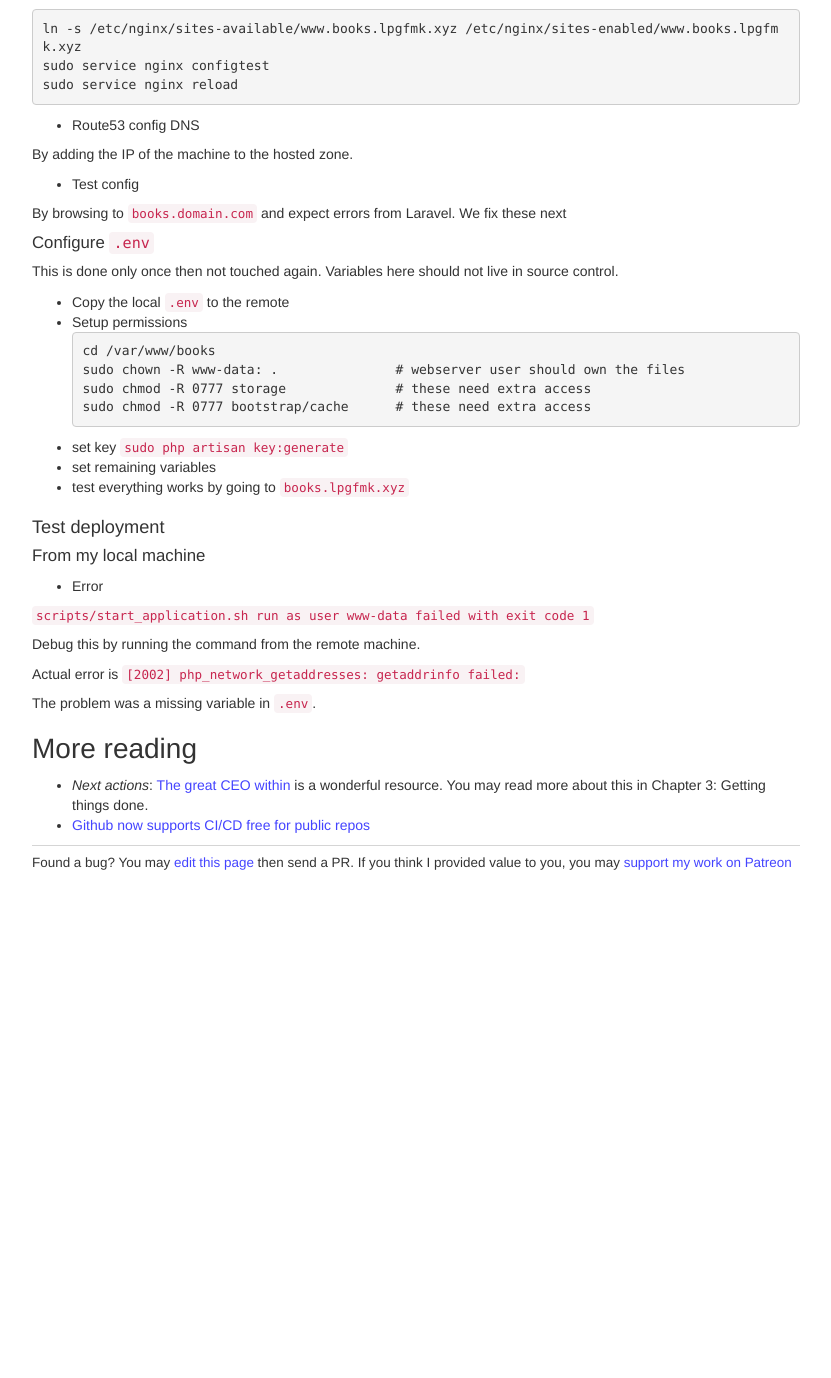
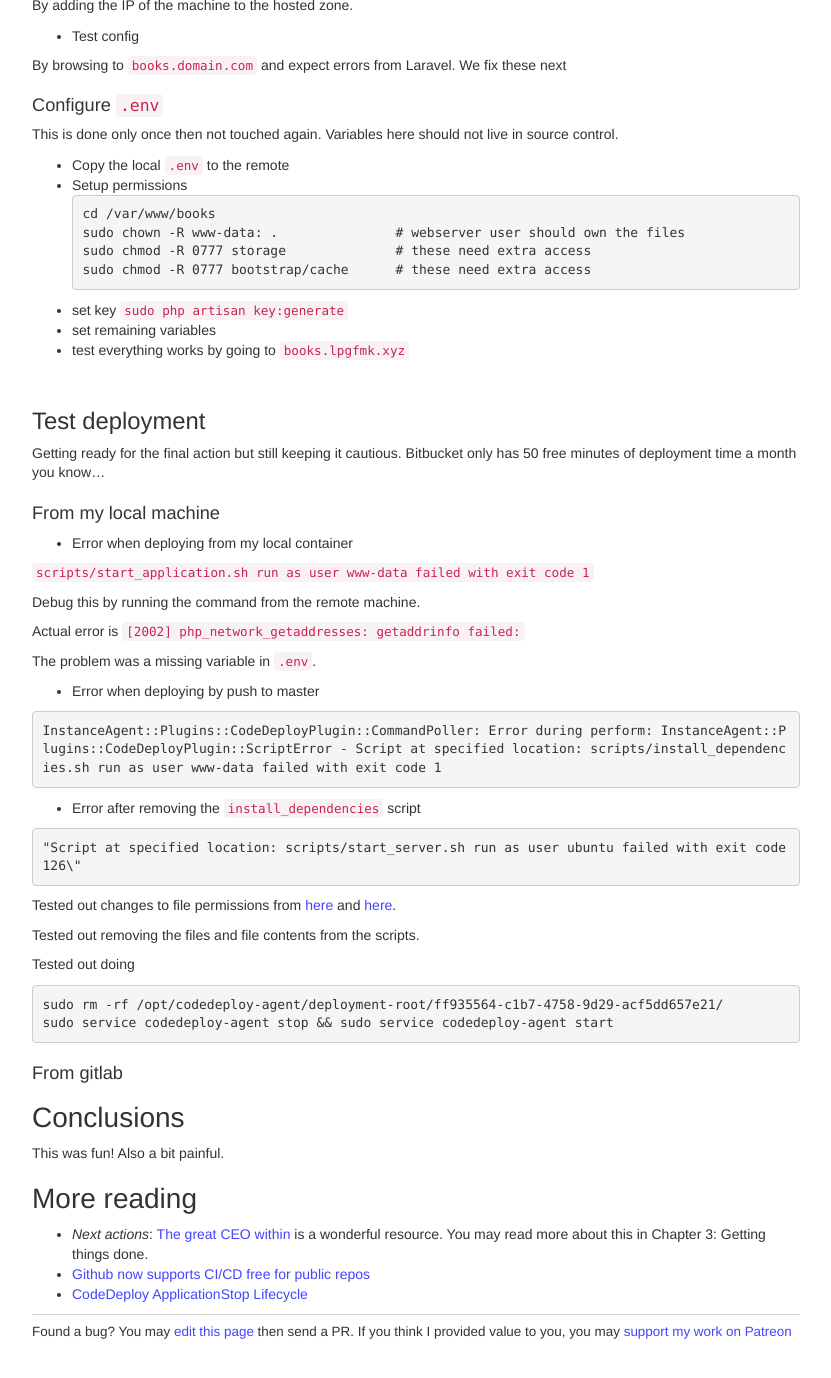
Before and after one commit to anrei0000/anrei0000.github.io, a Jekyll site: the page built from _posts/2019-08-02-implement_auto_deployment.md, in a window 1280 px wide and 1400 px high, scrolled down 8416 px. Shown: the top 1378 px of the window, without its empty margins (224-1055 px from the left). Built offline with Jekyll 4.4.1, drawn with Linux system fonts in a browser that asks for light colours; nearby versions of some CDN libraries; a style sheet for code colours, icons or effects is not loaded; before the commit the page ends 9347 px from its top, so only the background shows below that; some of the changed text lies outside the part shown.

Commit message:
- auto deployment

````diff
--- a/_posts/2019-08-02-implement_auto_deployment.md
+++ b/_posts/2019-08-02-implement_auto_deployment.md
@@ -5,9 +5,8 @@ date: 2019-08-02
 ---
 
 TL;DR I tell you the story of how I got a working CI/CD with a Laravel project, Bitbucket and AWS.
-##
 
-Overview
+# Overview
 
 * [Intro](#intro)
 * [Create AWS user](#create-aws-user)
@@ -23,7 +22,7 @@ Overview
 * [Deploy to staging](#deploy-to-staging)
 * [More reading](#more-reading)
 
-## Intro
+# Intro
 Here is my work in progress at doing CI.
 I have a brand new project called `hiring_books` which deserves its own auto install to my cloud.
 
@@ -37,14 +36,14 @@ I also find [this tutorial](https://hackernoon.com/deploy-to-ec2-with-aws-codede
 
 I'm taking the usual route of following the tutorial until my work is done or I need a new tutorial.
 
-## Create AWS user
+# Create AWS user
 I create a programmatic access user. I download and store the credentials in one of my repos.
 * Name: `bitbucket`
 
 _OnTheWay:_ Because I'm uploading secrets to git, I remember the [vault](https://www.hashicorp.com/products/vault/secrets-management) project,
 start to download it then add it to my [_next actions_](#more-reading) list.
 
-## Create a role
+# Create a role
 * Type of trusted entity: `AWS Service`
 * Service that will use this role: `EC2 service`
 * Permissions: `AWSCodeDeployFullAccess`, `AmazonS3FullAccess`
@@ -71,12 +70,12 @@ Make sure the region matches what you deploy to.
 }
 ```
 
-## Create an S3 bucket
+# Create an S3 bucket
 * Name: `codedeploy-hiring-books`
 
 For the rest, just leave the settings as they are.
 
-## Update my EC2 instance
+# Update my EC2 instance
 
 I already have 2 EC2 instances set up (one for staging, one for prod). Only thing left to do is check the IAM role attached to it.
 I realize that I already had a role defined for my instance, so now I just update my existing role with what is described in [Create a role](#create-a-role).
@@ -88,7 +87,7 @@ Since I haven't assigned an elastic IP this is expected. I remove the key from k
 _OnTheWay:_ In the mean time I am also updating to the latest `docker desktop version 2.1.0` and I can feel the anxious over what might break.
 ... Whew, all is well! Onwards.
 
-## Install CodeDeploy on Ubuntu 16.04
+# Install CodeDeploy on Ubuntu 16.04
 Following the [guide here](https://docs.aws.amazon.com/codedeploy/latest/userguide/codedeploy-agent-operations-install-ubuntu.html) looks like this
 ```bash
 sudo apt-get install ruby2.0
@@ -106,7 +105,7 @@ After the above steps I check the install
 `sudo service codedeploy-agent status`
 and I get `The AWS CodeDeploy agent is running as PID 10465` which is good.
 
-## (just in case) Uninstall CodeDeploy
+# (just in case) Uninstall CodeDeploy
 ```
 sudo apt-get remove codedeploy-agent
 sudo apt-get purge codedeploy-agent
@@ -114,7 +113,7 @@ sudo rm -rf /opt/codedeploy-agent /var/log/aws/codedeploy-agent
 ```
 I did this because it seemed there was some weird caching going on.. or at least old files being used somehow.
 
-## Setup AWS CodeDeploy
+# Setup AWS CodeDeploy
 CodeDeploy > Getting Started > Create application
 
 * Application name: `books-library`
@@ -136,7 +135,7 @@ Aaand what do you know, I can't `Create deployment group` with this on. I'll jus
 
 Whoop whoop I get green.
 
-## Setup bitbucket environment variables
+# Setup bitbucket environment variables
 After some digging around I had to find out what these are [here](https://confluence.atlassian.com/bitbucket/variables-in-pipelines-794502608.html),
 so to sum up: click account image > bitbucket settings > account variables.
 And I set the following key - value pairs:
@@ -149,7 +148,7 @@ And I set the following key - value pairs:
 * `DEPLOYMENT_GROUP_NAME` - `DG1`
 * `S3_BUCKET` - `codedeploy-hiring-books`
 
-## Build the pipeline
+# Build the pipeline
 The main steps should be the following
 * Deploy to S3
 * Tell CodeDeploy a new revision is ready
@@ -189,7 +188,7 @@ I start debugging.
 
 I update my `bitbucket-pipelines.yml` file so that there are 5 steps instead of just 1. Didn't really help. Well... let's try and build the entire thing locally first so we can debug easily.
 
-## Debug locally
+# Debug locally
 
 * Create a docker container
 
@@ -268,8 +267,7 @@ function from the variables in `codedeploy_deploy.local.py`.
 
 These is how I reset the code deploy agent on the machine.
 ```
-sudo service codedeploy-agent stop
-sudo service codedeploy-agent start
+sudo service codedeploy-agent stop && sudo service codedeploy-agent start
 ```
 
 * Error 8
@@ -320,14 +318,14 @@ files:
 
 ... of course initially it wasn't obvious, since I was originally passing `source: /index.html`
 
-## Deploy to staging
+# Deploy to staging
 The code is now getting to the machine and I'm working on getting the env right:
 
 Since this is turning out to be such a long thing, I feel that I didn't give enough warning that I'm not doing a tutorial but more of a log of my processes as I go through the code. At this point, I started the post 6 days ago.
 
 Lots of issues appear since I'm not just using new stuff but reusing (like my staging machine). This is what actually happens IRL. You don't always get to `do-release-update`, instead you get to
 
-### [Start to update php](https://www.rosehosting.com/blog/install-php-7-1-with-nginx-on-an-ubuntu-16-04-vps/)
+## [Start to update php](https://www.rosehosting.com/blog/install-php-7-1-with-nginx-on-an-ubuntu-16-04-vps/)
 
 ```
 sudo add-apt-repository ppa:ondrej/nginx-mainline
@@ -340,7 +338,7 @@ sudo apt-get install systemd
 
 Take a moment to reconsider life choices ... decide to `do-release-upgrade` up to ubuntu `16.04` then
 
-### Install `php7.2` over ubuntu 16.04
+## Install `php7.2` over ubuntu 16.04
 
 Guide used [is here](https://thishosting.rocks/install-php-on-ubuntu/)
 ```
@@ -373,11 +371,11 @@ Problem was a wrong path in `start_application.sh`.
 /var/log/aws/codedeploy-agent
 ```
 
-### Setup the project
+## Setup the project
 
 I broke this up into small chunks for easy digestion.
 
-#### Configure `mysql`
+### Configure `mysql`
 This is done once at the beginning, using this sql script
 
 ```
@@ -390,7 +388,7 @@ Then I test the connection locally `mysql -ubooks -p***`.
 
 Sidenote, I still remember the hours I spent thinking there was supposed to be an empty character between `-p` and the actual password.
 
-#### Configure webserver
+### Configure webserver
 
 * Create the file
 
@@ -444,7 +442,7 @@ By adding the IP of the machine to the hosted zone.
 
 By browsing to `books.domain.com` and expect errors from Laravel. We fix these next
 
-#### Configure `.env`
+### Configure `.env`
 This is done only once then not touched again. Variables here should not live in source control.
 * Copy the local `.env` to the remote
 * Setup permissions
@@ -458,9 +456,11 @@ sudo chmod -R 0777 bootstrap/cache      # these need extra access
 * set remaining variables
 * test everything works by going to `books.lpgfmk.xyz`
 
-### Test deployment
-#### From my local machine
-* Error
+## Test deployment
+Getting ready for the final action but still keeping it cautious. Bitbucket only has 50 free minutes of deployment time a month you know...
+
+### From my local machine
+* Error when deploying from my local container
 
 `scripts/start_application.sh run as user www-data failed with exit code 1`
 
@@ -470,8 +470,36 @@ Actual error is `[2002] php_network_getaddresses: getaddrinfo failed:`
 
 The problem was a missing variable in `.env`.
 
+* Error when deploying by push to master
+
+```
+InstanceAgent::Plugins::CodeDeployPlugin::CommandPoller: Error during perform: InstanceAgent::Plugins::CodeDeployPlugin::ScriptError - Script at specified location: scripts/install_dependencies.sh run as user www-data failed with exit code 1
+```
+
+* Error after removing the `install_dependencies` script
+
+```
+"Script at specified location: scripts/start_server.sh run as user ubuntu failed with exit code 126\"
+```
+
+Tested out changes to file permissions from [here](https://laravel.com/docs/5.8/installation) and [here](https://stackoverflow.com/a/37266353/1486950).
+
+Tested out removing the files and file contents from the scripts.
+
+Tested out doing
+```
+sudo rm -rf /opt/codedeploy-agent/deployment-root/ff935564-c1b7-4758-9d29-acf5dd657e21/
+sudo service codedeploy-agent stop && sudo service codedeploy-agent start
+```
+
+
+### From gitlab
+
+# Conclusions
+This was fun! Also a bit painful.
 
 # More reading
 * _Next actions_:
 [The great CEO within](https://docs.google.com/document/d/1ZJZbv4J6FZ8Dnb0JuMhJxTnwl-dwqx5xl0s65DE3wO8/edit#heading=h.zdta3gwko2l) is a wonderful resource. You may read more about this in Chapter 3: Getting things done.
 * [Github now supports CI/CD free for public repos](https://github.blog/2019-08-08-github-actions-now-supports-ci-cd/)
+* [CodeDeploy ApplicationStop Lifecycle](https://github.com/aws/aws-codedeploy-agent/issues/80)
````
